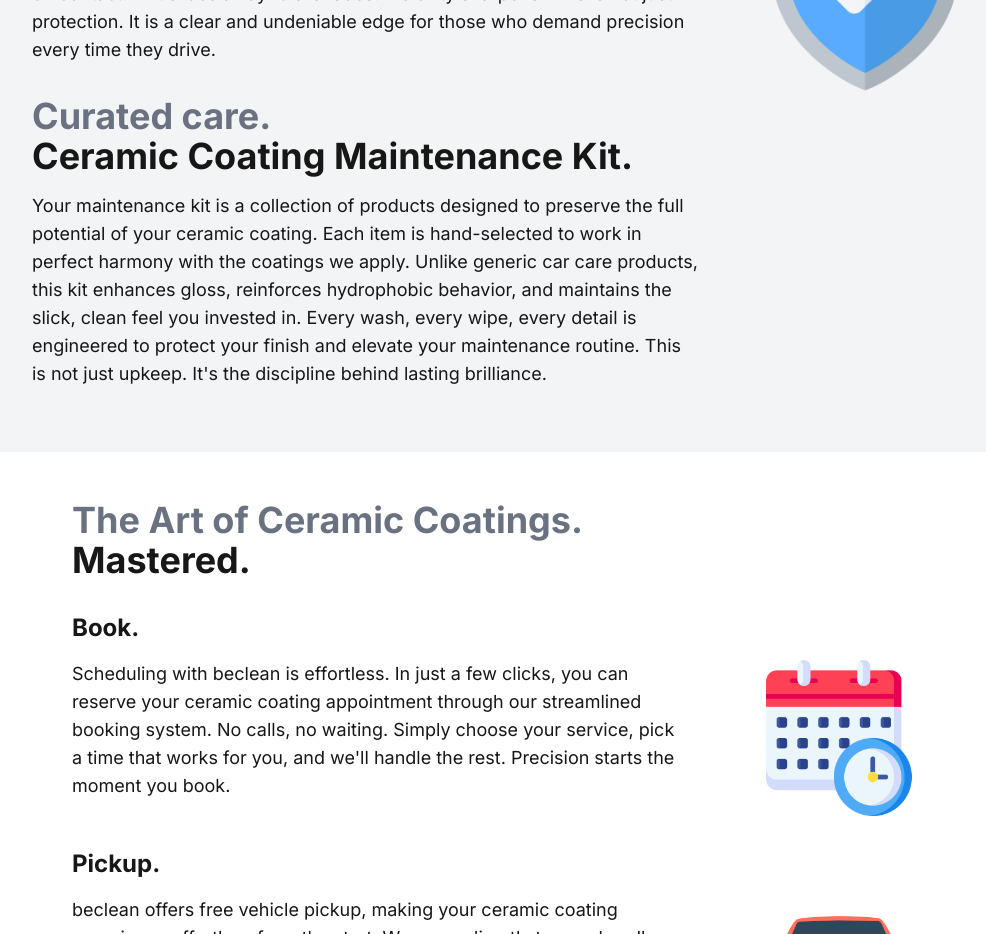
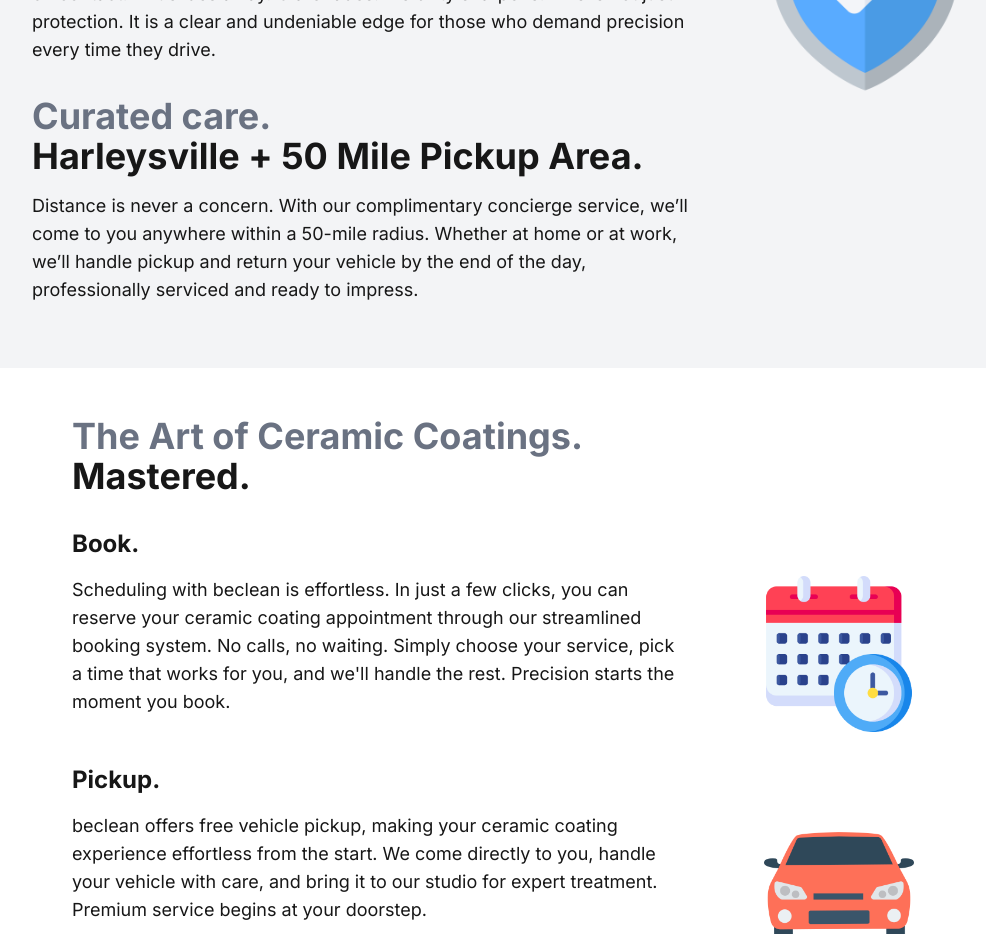
Before and after one commit to jisanjung/becleannext, a Next.js app: page /8-year-ceramic-coating in a window 1280 px wide. Shown: the part 3480-4414 px from the top of the page, without its empty margins (108-1094 px from the left). Built offline with nearby package versions, Linux system fonts and the light colour scheme.

Commit message:
booking page updates and delivery radius

```diff
--- a/src/app/8-year-ceramic-coating/WindowCoatingInfo.jsx
+++ b/src/app/8-year-ceramic-coating/WindowCoatingInfo.jsx
@@ -33,15 +33,12 @@ const WindowCoatingInfo = ({ className }) => {
                 <h3 className='mb-4'><span className='text-2xl font-bold text-gray-500 lg:text-4xl'>Curated care.</span>
                     <br/>
                     <span className='text-2xl font-bold lg:text-4xl'>
-                        Ceramic Coating Maintenance Kit.
+                        Harleysville + 50 Mile Pickup Area.
                     </span>
                 </h3>
                 <p className='mb-8 lg:w-2/3 lg:text-lg lg:mb-0'>
-                    Your maintenance kit is  a collection of products designed to preserve the full potential of your ceramic coating.
-                    Each item is hand-selected to work in perfect harmony with the coatings we apply. Unlike generic car care products,
-                    this kit enhances gloss, reinforces hydrophobic behavior, and maintains the slick, clean feel you invested in. Every wash, every wipe,
-                    every detail is engineered to protect your finish and elevate your maintenance routine. This is not just upkeep.
-                    It's the discipline behind lasting brilliance.
+                    Distance is never a concern. With our complimentary concierge service, we’ll come to you anywhere within a 50-mile radius.
+                    Whether at home or at work, we’ll handle pickup and return your vehicle by the end of the day, professionally serviced and ready to impress.
                 </p>
             </div>
         </div>
--- a/src/components/TotalSection.jsx
+++ b/src/components/TotalSection.jsx
@@ -48,7 +48,7 @@ const TotalSection = ({ className }) => {
                 <ul className='mb-6 text-lg'>
                     <li className={`${!vehicleTypeSelected ? 'hidden' : 'flex'} items-center`}>
                         <TfiSpray className='mr-2'/>
-                        2-layer Ceramic Coating
+                        8-year Ceramic Coating
                     </li>
                     <li className={`${!glassCoatingSelected || glassCoatingSelected === 'none' ? 'hidden' : 'flex'} items-center`}>
                         <GoShieldCheck className='mr-2'/>
```
